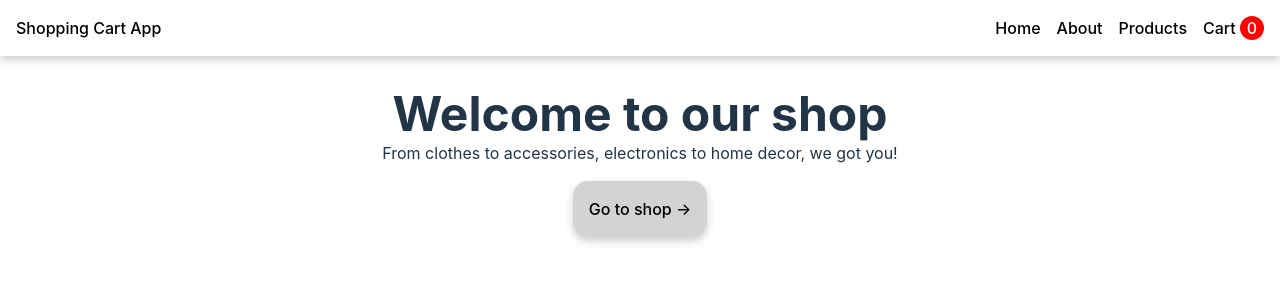
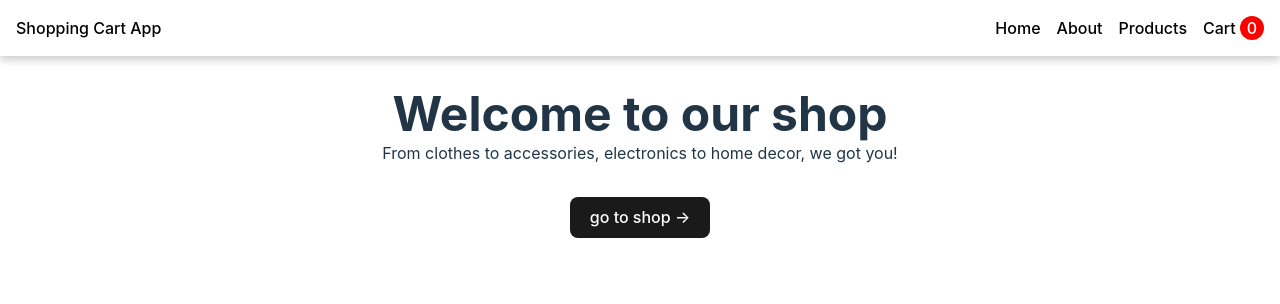
Before and after one commit to nikhil-tiwary61/shopping-cart, a React (Vite) app: page / in a window 1280 px wide. Shown: the top 304 px of the page. Built offline with nearby package versions, Linux system fonts and the light colour scheme.

Commit message:
replace links in homepage and productpage with buttons

```diff
--- a/src/Router.jsx
+++ b/src/Router.jsx
@@ -1,13 +1,13 @@
 import { RouterProvider, createBrowserRouter } from "react-router-dom";
+import { useState } from "react";
+import { toast } from "react-toastify";
 import App from "./App";
 import HomePage from "./components/HomePage";
 import About from "./components/About";
 import ProductListing from "./components/ProductListing";
 import ProductPage from "./components/ProductPage";
 import Cart from "./components/Cart";
-import { useState } from "react";
 import ErrorPage from "./components/ErrorPage";
-import { toast } from "react-toastify";
 
 export default function Router() {
   const [cart, setCart] = useState([]);
--- a/src/components/HomePage.jsx
+++ b/src/components/HomePage.jsx
@@ -1,5 +1,5 @@
 import "../styles/HomePage.css";
-import { Link } from "react-router-dom";
+import { useNavigate } from "react-router-dom";
 
 export default function HomePage() {
   const featuredImage1 =
@@ -10,12 +10,20 @@ export default function HomePage() {
     "https://fakestoreapi.com/img/81QpkIctqPL._AC_SX679_.jpg";
   const featuredImage4 =
     "https://fakestoreapi.com/img/81fPKd-2AYL._AC_SL1500_.jpg";
+
+  const navigate = useNavigate();
+  function goToShop() {
+    navigate("/products");
+  }
+
   return (
     <div className="homepage">
       <h1>Welcome to our shop</h1>
       <p>From clothes to accessories, electronics to home decor, we got you!</p>
       <div id="start-shopping">
-        <Link to="/products">Go to shop &rarr;</Link>
+        <button className="black-btns" onClick={goToShop}>
+          go to shop &rarr;
+        </button>
       </div>
       <div className="categories">
         <div>
--- a/src/components/ProductPage.jsx
+++ b/src/components/ProductPage.jsx
@@ -1,11 +1,12 @@
 import "../styles/ProductPage.css";
-import { useLocation, Link } from "react-router-dom";
+import { useLocation, useNavigate } from "react-router-dom";
 import { useState } from "react";
 import { ToastContainer } from "react-toastify";
 import "react-toastify/dist/ReactToastify.css";
 
 export default function ProductPage({ handleClick }) {
   const location = useLocation();
+  const navigate = useNavigate();
   const { fromProductListing } = location.state;
   let product = fromProductListing.product;
 
@@ -17,6 +18,9 @@ export default function ProductPage({ handleClick }) {
   function handleIncrement() {
     if (quantity == product.rating.count) return;
     setQuantity(quantity + 1);
+  }
+  function goToShop() {
+    navigate("/products");
   }
 
   return (
@@ -65,9 +69,9 @@ export default function ProductPage({ handleClick }) {
                 </button>
               </div>
             </div>
-            <div className="continue-shopping">
-              <Link to="/products">Continue Shopping</Link>
-            </div>
+            <button className="continue-shopping" onClick={goToShop}>
+              Continue Shopping &rarr;
+            </button>
           </div>
         </div>
         <hr />
--- a/src/styles/HomePage.css
+++ b/src/styles/HomePage.css
@@ -27,12 +27,10 @@
 }
 
 #start-shopping {
-  background: lightgray;
   width: fit-content;
   border-radius: 15px;
   padding: 1em;
   margin-top: 1em;
-  box-shadow: 0 4px 8px 0 rgba(0, 0, 0, 0.2);
 }
 
 @media only screen and (max-width: 426px) {
```
